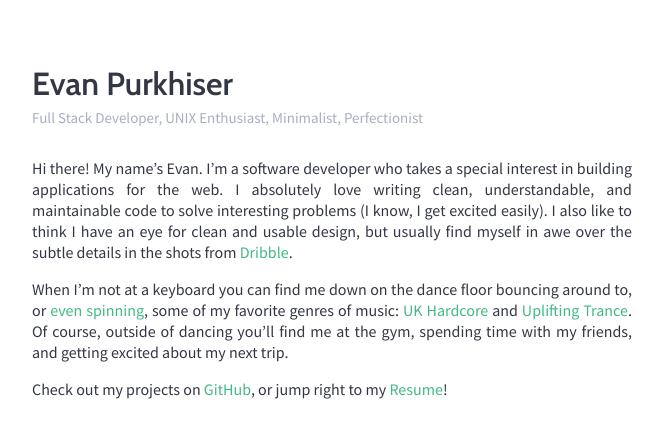
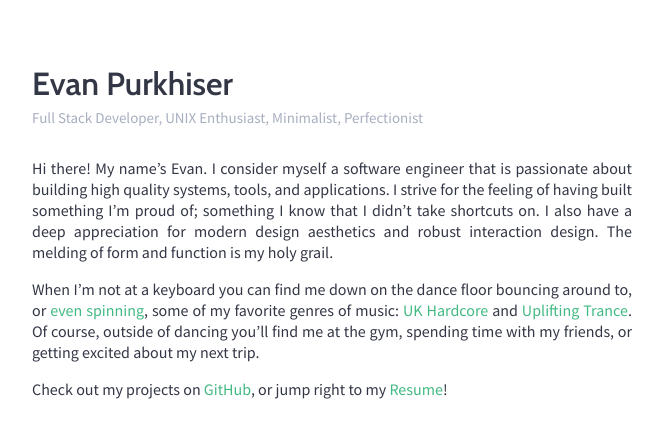
Before and after one commit to evanpurkhiser/evanpurkhiser.com, a Jekyll site: the page built from index.md, in a window 1280 px wide. Shown: the top 438 px of the page, without its empty margins (308-971 px from the left). Built offline with Jekyll 4.4.1, drawn with Linux system fonts in a browser that asks for light colours; nearby versions of some CDN libraries.

Commit message:
Rewrite the intro

```diff
--- a/index.md
+++ b/index.md
@@ -2,19 +2,19 @@
 title: About
 ---
 
-Hi there! My name's Evan. I'm a software developer who takes a special interest
-in building applications for the web. I absolutely love writing clean,
-understandable, and maintainable code to solve interesting problems (I know, I
-get excited easily). I also like to think I have an eye for clean and usable
-design, but usually find myself in awe over the subtle details in the shots from
-[Dribble](http://dribbble.com).
+Hi there! My name's Evan. I consider myself a software engineer that is
+passionate about building high quality systems, tools, and applications. I
+strive for the feeling of having built something I'm proud of; something I know
+that I didn't take shortcuts on. I also have a deep appreciation for modern
+design aesthetics and robust interaction design. The melding of form and
+function is my holy grail.
 
 When I'm not at a keyboard you can find me down on the dance floor bouncing
 around to, or [even spinning](https://soundcloud.com/evanpurkhiser), some of my
 favorite genres of music: [UK Hardcore](http://en.wikipedia.org/wiki/UK_hardcore)
 and [Uplifting Trance](http://en.wikipedia.org/wiki/Uplifting_trance). Of
 course, outside of dancing you'll find me at the gym, spending time with my
-friends, and getting excited about my next trip.
+friends, or getting excited about my next trip.
 
 Check out my projects on [GitHub](https://github.com/EvanPurkhiser), or jump right to my
 [Resume](http://nbviewer.jupyter.org/github/EvanPurkhiser/resume/blob/master/resume.pdf)!
```
